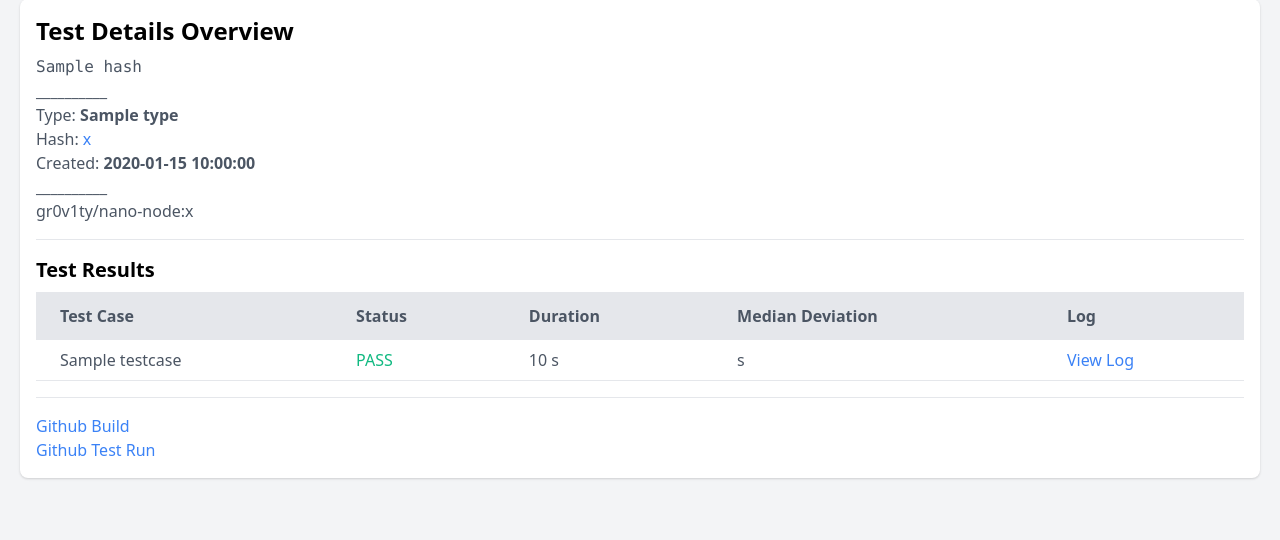
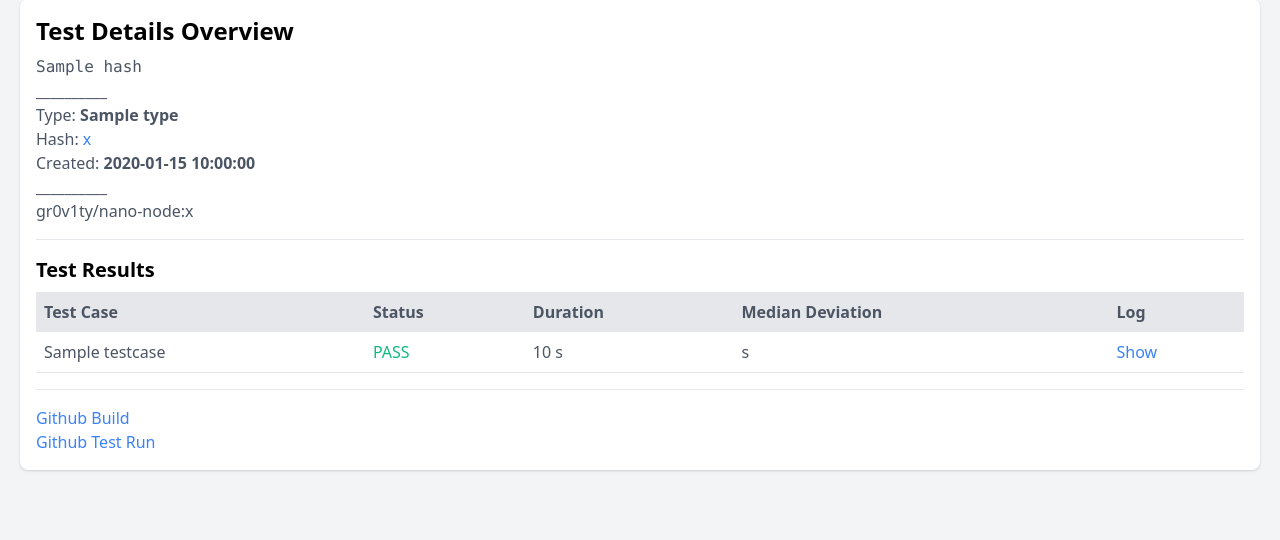
Before and after one commit to gr0vity-dev/nano-ct-dashboard, a Python web app: template nanoct/templates/test_details.html in a window 1280 px wide. Shown: the part 21-561 px from the top of the page. Run offline with Jinja, Linux system fonts and the light colour scheme; the template is opened without the code that fills it: most values are stand-ins (such as "Sample title", 1, 10 or a date in 2020).

Commit message:
Update Test Details

```diff
--- a/nanoct/templates/test_details.html
+++ b/nanoct/templates/test_details.html
@@ -35,34 +35,34 @@
         <table class="min-w-full bg-white">
           <thead class="bg-gray-200 text-gray-600">
             <tr>
-              <th class="py-3 px-6 text-left">Test Case</th>
-              <th class="py-3 px-6 text-left">Status</th>
-              <th class="py-3 px-6 text-left">Duration</th>
-              <th class="py-3 px-6 text-left">Median Deviation</th>
-              <th class="py-3 px-6 text-left">Log</th>
+              <th class="py-2 px-2 text-left">Test Case</th>
+              <th class="py-2 px-2 text-left">Status</th>
+              <th class="py-2 px-2 text-left">Duration</th>
+              <th class="py-2 px-2 text-left">Median Deviation</th>
+              <th class="py-2 px-2 text-left">Log</th>
             </tr>
           </thead>
           <tbody class="text-gray-600">
             {% for test in test_results %}
             <tr class="border-b border-gray-200 hover:bg-gray-50">
-              <td class="py-2 px-6">{{ test.testcase }}</td>
-              <td class="py-2 px-6">
+              <td class="py-2 px-2">{{ test.testcase }}</td>
+              <td class="py-2 px-2">
                 <span
                   class="{{ 'text-green-500' if test.status == 'PASS' else 'text-red-500' }}"
                   >{{ test.status }}</span
                 >
               </td>
-              <td class="py-2 px-6">{{ test.duration }} s</td>
-              <td class="py-2 px-6">
+              <td class="py-2 px-2">{{ test.duration }} s</td>
+              <td class="py-2 px-2">
                 {{ test.duration -
                 median_duration[test.testcase].median_duration }} s
               </td>
-              <td class="py-2 px-6">
+              <td class="py-2 px-2">
                 {% if test.log %}
                 <a href="{{ test.log }}" class="text-blue-500 hover:underline"
-                  >View Log</a
+                  >Show</a
                 >
-                {% else %} No log {% endif %}
+                {% else %} - {% endif %}
               </td>
             </tr>
             {% endfor %}
```
